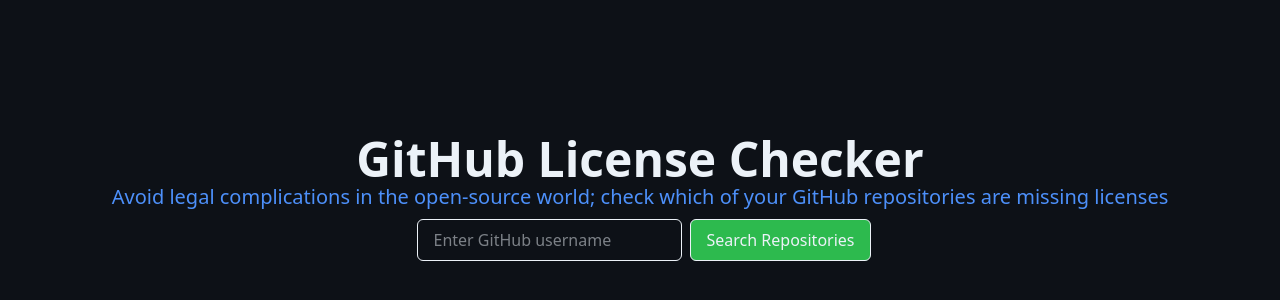
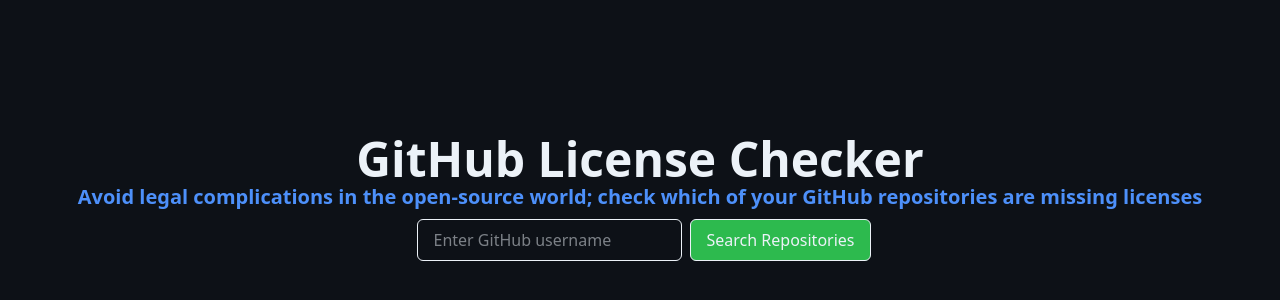
Before and after one commit to myrmlbst/github-license-checker, a React (Vite) app: page / in a window 1280 px wide. Shown: the part 206-506 px from the top of the page. Built offline with nearby package versions, Linux system fonts and the light colour scheme.

Commit message:
improved header ui

```diff
--- a/src/GithubLicenses.jsx
+++ b/src/GithubLicenses.jsx
@@ -77,7 +77,7 @@ const GithubLicenses = () => {
     <div className="bg-background text-primary flex flex-col items-center justify-center min-h-screen p-4">
       <div className="font-bold text-5xl mt-4 text-center">
         GitHub License Checker
-        <p className="text-highlighted text-center font-medium text-xl">Avoid legal complications in the open-source world; check which of your GitHub repositories are missing licenses</p>
+        <p className="text-highlighted text-center font-semibold text-xl">Avoid legal complications in the open-source world; check which of your GitHub repositories are missing licenses</p>
       </div>
 
       <div className="github-licenses">
```
